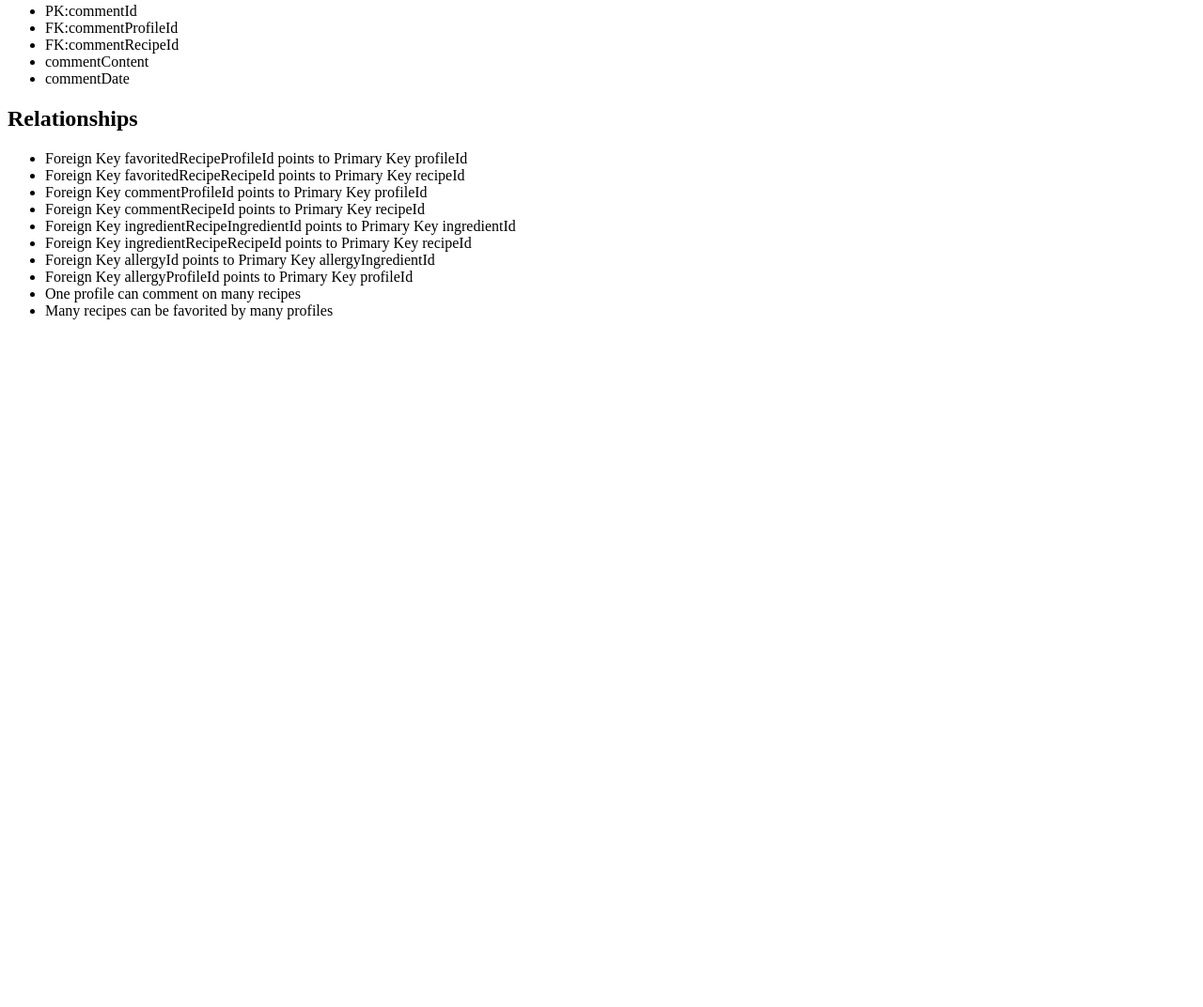
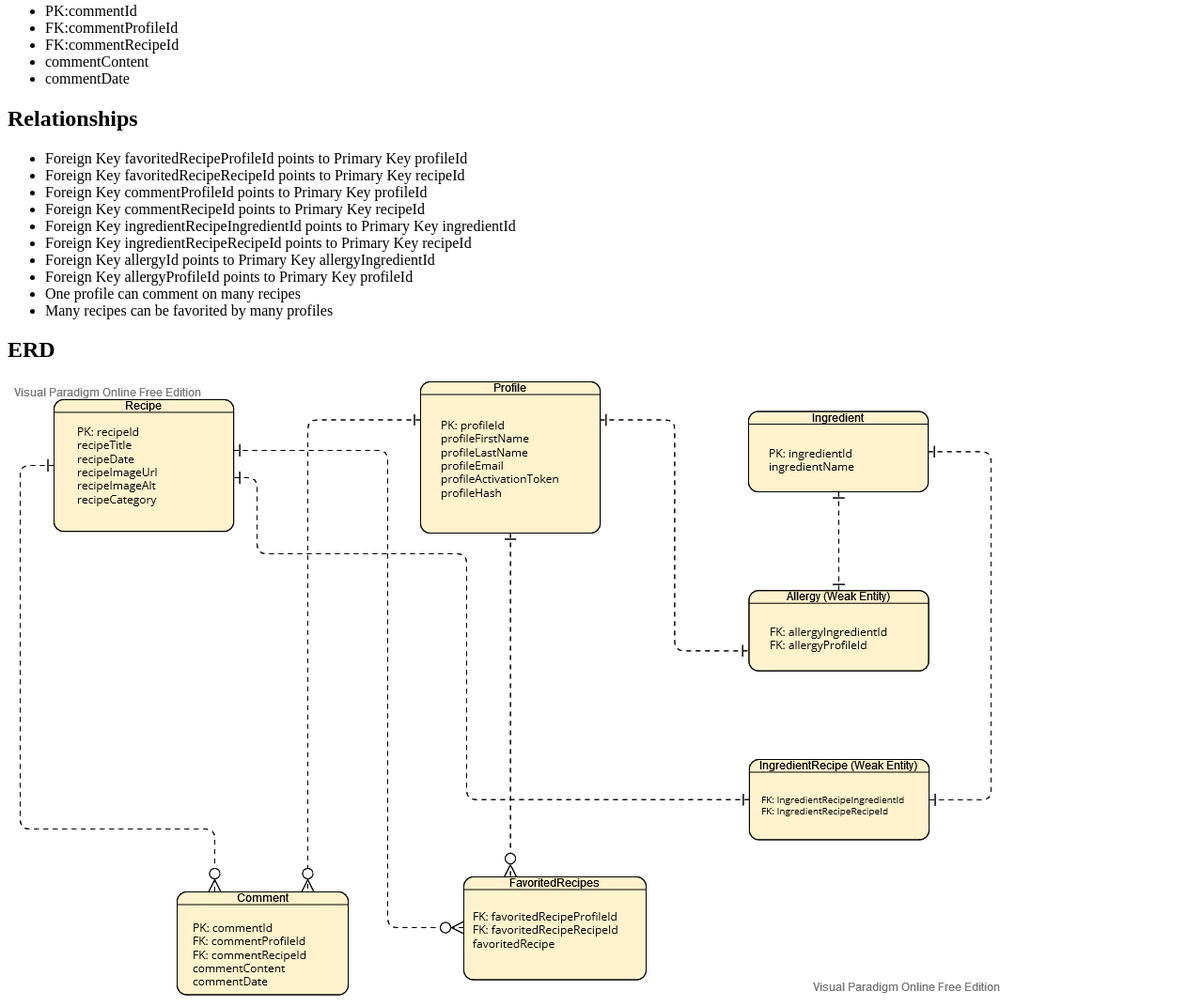
Before and after one commit to food-allergy-project/food-allergy-project, a plain HTML site: page concept-model.html in a window 1280 px wide. Shown: the part 843-1915 px from the top of the page at 94% size. Before the commit the page ends 1199 px from the top, so only its background shows below. Drawn offline with Linux system fonts and the light colour scheme.

Commit message:
adding ERD diagram

```diff
--- a/concept-model.html
+++ b/concept-model.html
@@ -71,5 +71,7 @@
     <li>One profile can comment on many recipes</li>
     <li>Many recipes can be favorited by many profiles</li>
 </ul>
+<h2>ERD</h2>
+<img src="ERD.png" alt="ERDdiagram">
 </body>
 </html>
```
Also changed, not shown: ERD.png (added).
